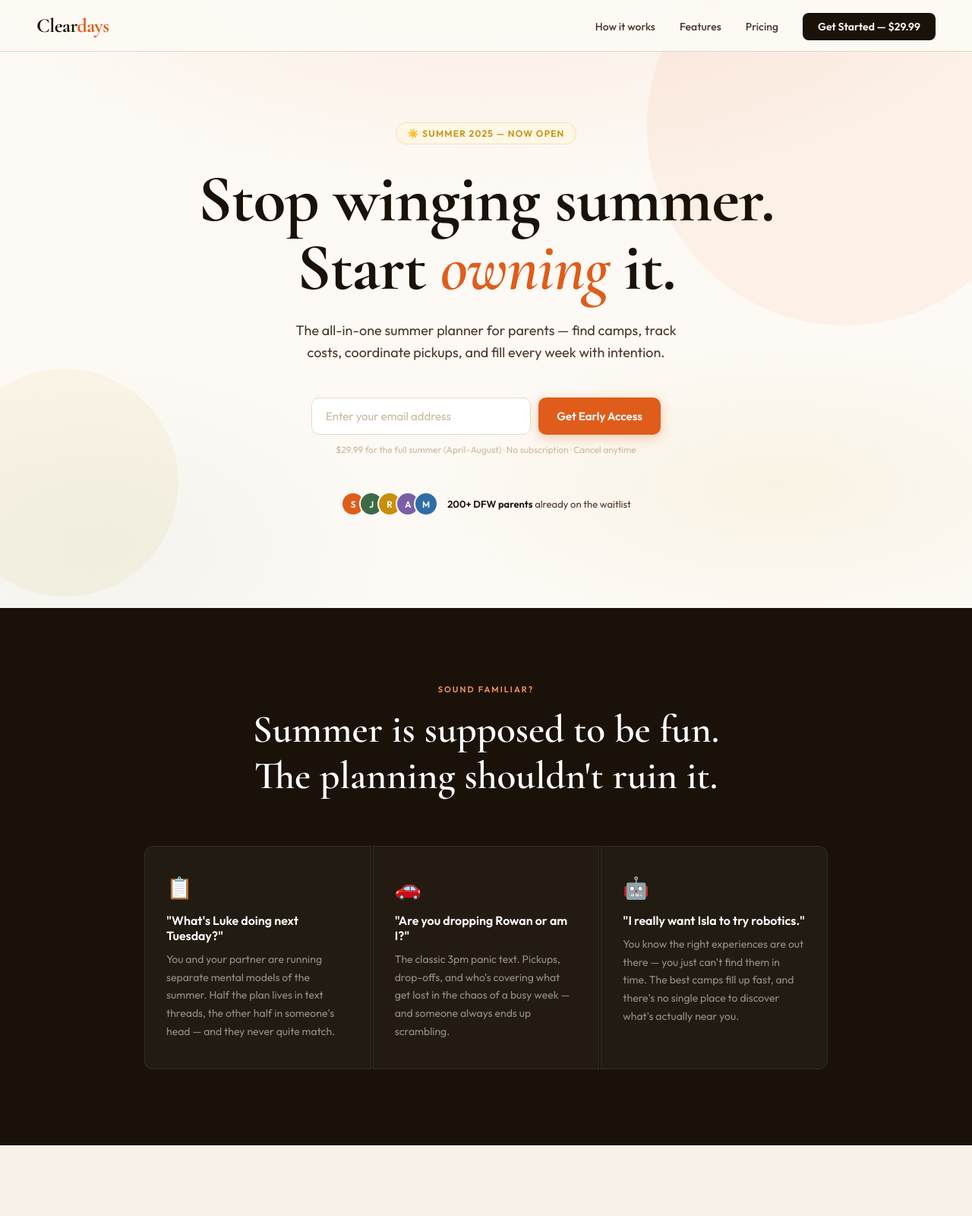
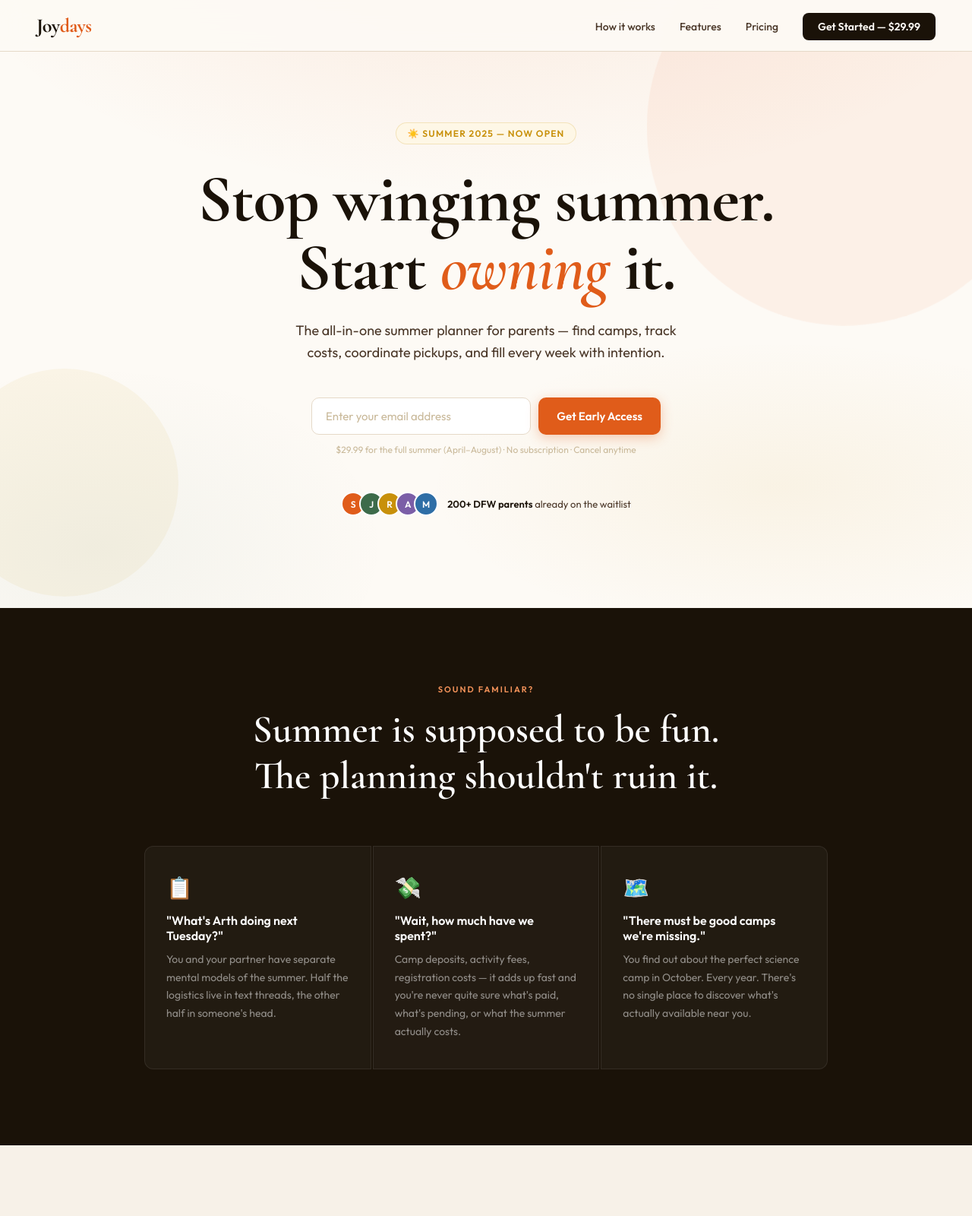
Before and after one commit to hat-6363/cleardays, a plain HTML site: page index.html in a window 1280 px wide. Shown: the top 1600 px of the page at 76% size. Drawn offline with nearby package versions, Linux system fonts and the light colour scheme.

Commit message:
Update index.html

```diff
--- a/index.html
+++ b/index.html
@@ -4,7 +4,7 @@
 <head>
 <meta charset="UTF-8">
 <meta name="viewport" content="width=device-width, initial-scale=1.0">
-<title>Cleardays — The Summer Planner for Busy Parents</title>
+<title>Joydays — The Summer Planner for Busy Parents</title>
 <link rel="preconnect" href="https://fonts.googleapis.com">
 <link href="https://fonts.googleapis.com/css2?family=Cormorant+Garamond:ital,wght@0,400;0,600;0,700;1,400;1,600&family=Outfit:wght@300;400;500;600&display=swap" rel="stylesheet">
 <style>
@@ -838,7 +838,7 @@
 
 <!-- NAV -->
 <nav>
-  <div class="nav-logo">Clear<em>days</em></div>
+  <div class="nav-logo">Joy<em>days</em></div>
   <ul class="nav-links">
     <li><a href="#how">How it works</a></li>
     <li><a href="#features">Features</a></li>
@@ -890,18 +890,18 @@
   <div class="pain-grid">
     <div class="pain-card reveal">
       <div class="pain-icon">📋</div>
-      <div class="pain-title">"What's Luke doing next Tuesday?"</div>
-      <div class="pain-desc">You and your partner are running separate mental models of the summer. Half the plan lives in text threads, the other half in someone's head — and they never quite match.</div>
+      <div class="pain-title">"What's Arth doing next Tuesday?"</div>
+      <div class="pain-desc">You and your partner have separate mental models of the summer. Half the logistics live in text threads, the other half in someone's head.</div>
     </div>
     <div class="pain-card reveal">
-      <div class="pain-icon">🚗</div>
-      <div class="pain-title">"Are you dropping Rowan or am I?"</div>
-      <div class="pain-desc">The classic 3pm panic text. Pickups, drop-offs, and who's covering what get lost in the chaos of a busy week — and someone always ends up scrambling.</div>
+      <div class="pain-icon">💸</div>
+      <div class="pain-title">"Wait, how much have we spent?"</div>
+      <div class="pain-desc">Camp deposits, activity fees, registration costs — it adds up fast and you're never quite sure what's paid, what's pending, or what the summer actually costs.</div>
     </div>
     <div class="pain-card reveal">
-      <div class="pain-icon">🤖</div>
-      <div class="pain-title">"I really want Isla to try robotics."</div>
-      <div class="pain-desc">You know the right experiences are out there — you just can't find them in time. The best camps fill up fast, and there's no single place to discover what's actually near you.</div>
+      <div class="pain-icon">🗺️</div>
+      <div class="pain-title">"There must be good camps we're missing."</div>
+      <div class="pain-desc">You find out about the perfect science camp in October. Every year. There's no single place to discover what's actually available near you.</div>
     </div>
   </div>
 </section>
@@ -933,7 +933,7 @@
 <!-- FEATURES -->
 <section class="features" id="features">
   <div class="section-label">What's included</div>
-  <h2 class="section-title">Everything you need.<br>Beautifully laid out.</h2>
+  <h2 class="section-title">Everything you need.<br>Nothing you don't.</h2>
 
   <div class="features-grid">
     <div class="feature-card reveal">
@@ -988,12 +988,12 @@
 
 <!-- PRICING -->
 <section class="pricing" id="pricing">
-  <div class="section-label">Simple pricing</div>
+  <div class="section-label">Honest pricing</div>
   <h2 class="section-title">One price. All summer.</h2>
 
   <div class="pricing-card reveal">
     <div class="pricing-badge">🌞 Summer 2025 — Early Bird</div>
-    <div class="pricing-name">Cleardays Summer Pass</div>
+    <div class="pricing-name">Joydays Summer Pass</div>
     <div class="pricing-desc">Full access from April through August 2025</div>
     <div class="pricing-amount">
       <span class="pricing-dollar">$</span>
@@ -1014,7 +1014,7 @@
       <li><span class="check">✓</span> Mobile-friendly access</li>
     </ul>
 
-    <button class="btn-pricing" onclick="handlePricing()">Get Cleardays for $29.99</button>
+    <button class="btn-pricing" onclick="handlePricing()">Get Joydays for $29.99</button>
     <p class="pricing-guarantee">🔒 Secure checkout · 7-day money-back guarantee</p>
   </div>
 </section>
@@ -1076,8 +1076,8 @@
 
 <!-- FOOTER -->
 <footer>
-  <div class="footer-logo">Clear<em>days</em></div>
-  <div class="footer-copy">© 2025 Cleardays · Made for parents, by a parent · Dallas, TX</div>
+  <div class="footer-logo">Joy<em>days</em></div>
+  <div class="footer-copy">© 2025 Joydays · Made for parents, by a parent · Dallas, TX</div>
 </footer>
 
 <div class="toast" id="toast"></div>
@@ -1122,7 +1122,7 @@
   }
 
   function handlePricing() {
-    window.location.href = 'https://buy.stripe.com/test_bJe5kF1oy8l2ayvgo38IU00';
+    showToast('💳 Checkout coming soon — you\'ll be first to know!');
   }
 </script>
 </body>
```
